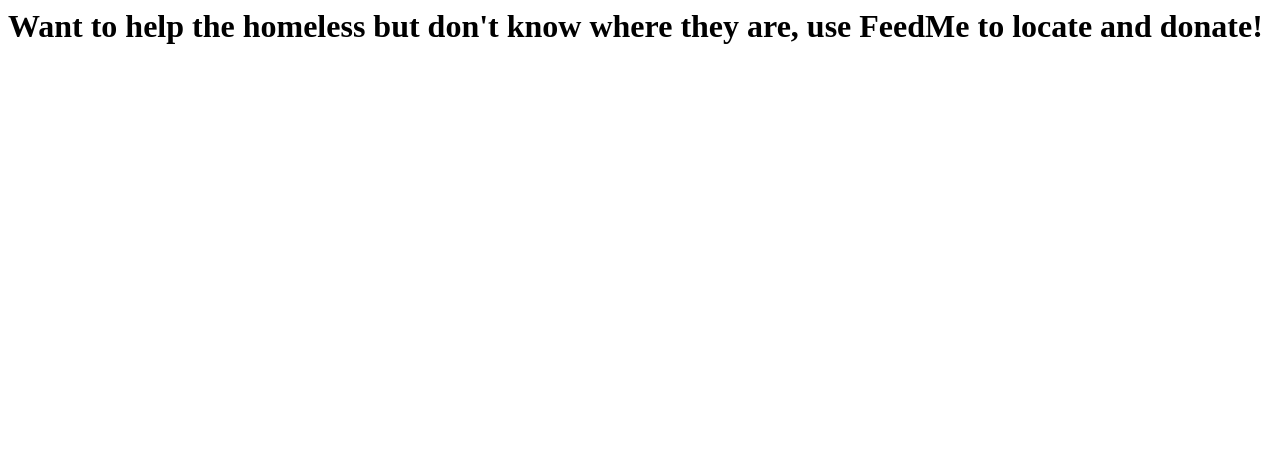
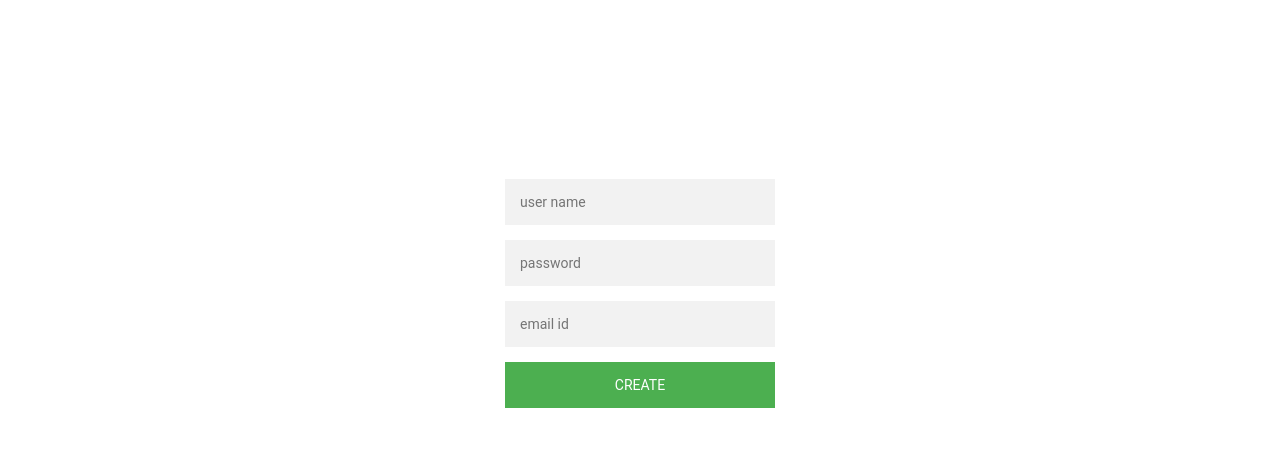
Before and after one commit to jainilp/FeedMe, a plain HTML site: page index.html in a window 1280 px wide. Drawn offline with Linux system fonts and the light colour scheme.

Commit message:
html and css code

```diff
--- a/index.html
+++ b/index.html
@@ -1,10 +1,62 @@
+<!DOCTYPE html>
 <html>
     <head>
         <title>FeedMe</title>
+        <meta name="viewport" content="width= device-width, initial-scale=1">
+        <style>
+        .login-page{
+            width: 360px;
+            padding: 10% 0 0;
+            margin: auto;
+        }
+
+        .form{
+            position: relative;
+            z-index: 1;
+            background: #ffffff;
+            max-width: 360px;
+            margin: 0 auto 100px;
+            padding: 45px;
+            text-align: center;
+        }
+
+        .form input{
+            font-family: "Roboto", sans-serif;
+            outline: 1;
+            background: #f2f2f2;
+            width: 100%;
+            border: 0;
+            margin: 0 0 15px;
+            padding: 15px;
+            box-sizing: border-box;
+            font-size: 14px;
+        }
+
+        .form button{
+            font-family: "Roboto", sans-serif;
+            text-transform: uppercase;
+            outline: 0;
+            background: #4CAF50;
+            width: 100%;
+            border: 0;
+            padding: 15px;
+            color: #FFFFFF;
+            font-size: 14px;
+            cursor: pointer;
+        }
+        </style>
     </head>
     <body>
-        <h1>
-            Want to help the homeless but don't know where they are, use FeedMe to locate and donate!
-        </h1>
+        <div class="login-page">
+            <div class="form">
+                <form class="register-form">
+                    <input type="text" placeholder="user name"/>
+                    <input type="text" placeholder="password"/>
+                    <input type="text" placeholder="email id"/>
+                    <button>Create</button>
+
+                </form>
+            </div>
+        </div>
     </body>
 </html>
```
